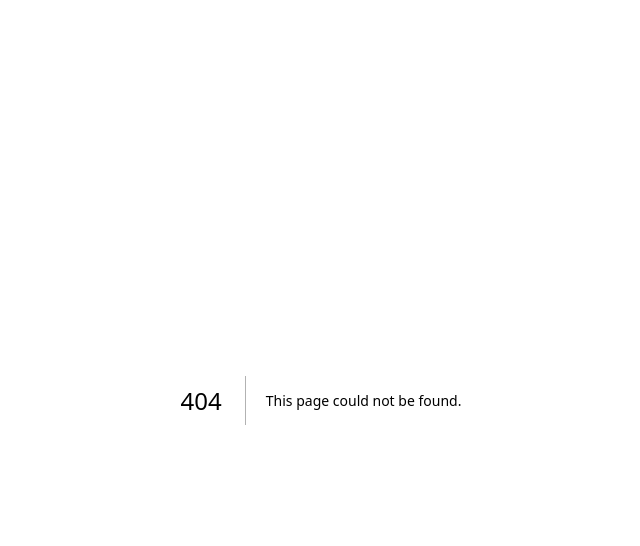
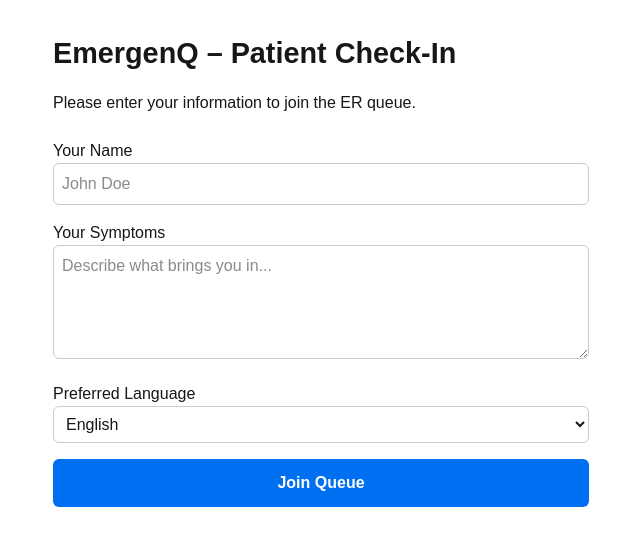
Before and after one commit to andrewjaynes/emergenq, a Next.js app: page /check-in in a window 1280 px wide. Before the commit this address had no page. Shown: the top 546 px of the page, without its empty margins (319-959 px from the left). Built offline with nearby package versions, Linux system fonts and the light colour scheme.

Commit message:
add page.tsx file with all the code (from chat!)

```diff
--- /dev/null
+++ b/app/check-in/page.tsx
@@ -0,0 +1,81 @@
+export default function CheckInPage() {
+  return (
+    <div style={{ padding: "2rem", maxWidth: 600, margin: "0 auto" }}>
+      <h1 style={{ fontSize: "1.8rem", fontWeight: "bold", marginBottom: "1rem" }}>
+        EmergenQ – Patient Check-In
+      </h1>
+
+      <p style={{ marginBottom: "1.5rem" }}>
+        Please enter your information to join the ER queue.
+      </p>
+
+      <form style={{ display: "flex", flexDirection: "column", gap: "1rem" }}>
+        {/* Name */}
+        <div>
+          <label>Your Name</label>
+          <input
+            type="text"
+            placeholder="John Doe"
+            style={{
+              width: "100%",
+              padding: "0.5rem",
+              borderRadius: "6px",
+              border: "1px solid #ccc",
+            }}
+          />
+        </div>
+
+        {/* Symptoms */}
+        <div>
+          <label>Your Symptoms</label>
+          <textarea
+            placeholder="Describe what brings you in..."
+            rows={4}
+            style={{
+              width: "100%",
+              padding: "0.5rem",
+              borderRadius: "6px",
+              border: "1px solid #ccc",
+            }}
+          />
+        </div>
+
+        {/* Language */}
+        <div>
+          <label>Preferred Language</label>
+          <select
+            style={{
+              width: "100%",
+              padding: "0.5rem",
+              borderRadius: "6px",
+              border: "1px solid #ccc",
+            }}
+          >
+            <option>English</option>
+            <option>Spanish</option>
+            <option>Chinese</option>
+            <option>Arabic</option>
+            <option>Hindi</option>
+          </select>
+        </div>
+
+        {/* Submit button */}
+        <button
+          type="submit"
+          style={{
+            backgroundColor: "#0070f3",
+            color: "white",
+            padding: "0.75rem",
+            borderRadius: "6px",
+            border: "none",
+            cursor: "pointer",
+            fontSize: "1rem",
+            fontWeight: "bold",
+          }}
+        >
+          Join Queue
+        </button>
+      </form>
+    </div>
+  );
+}
```
